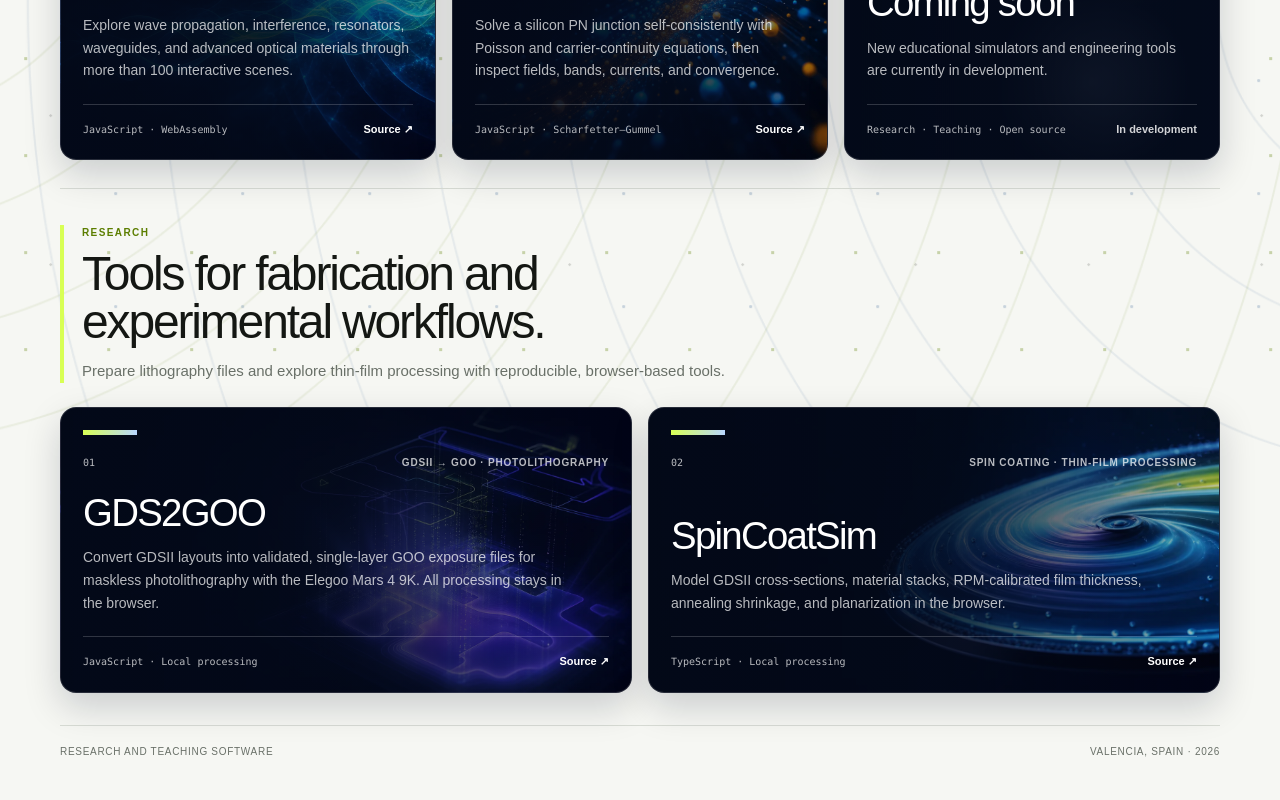
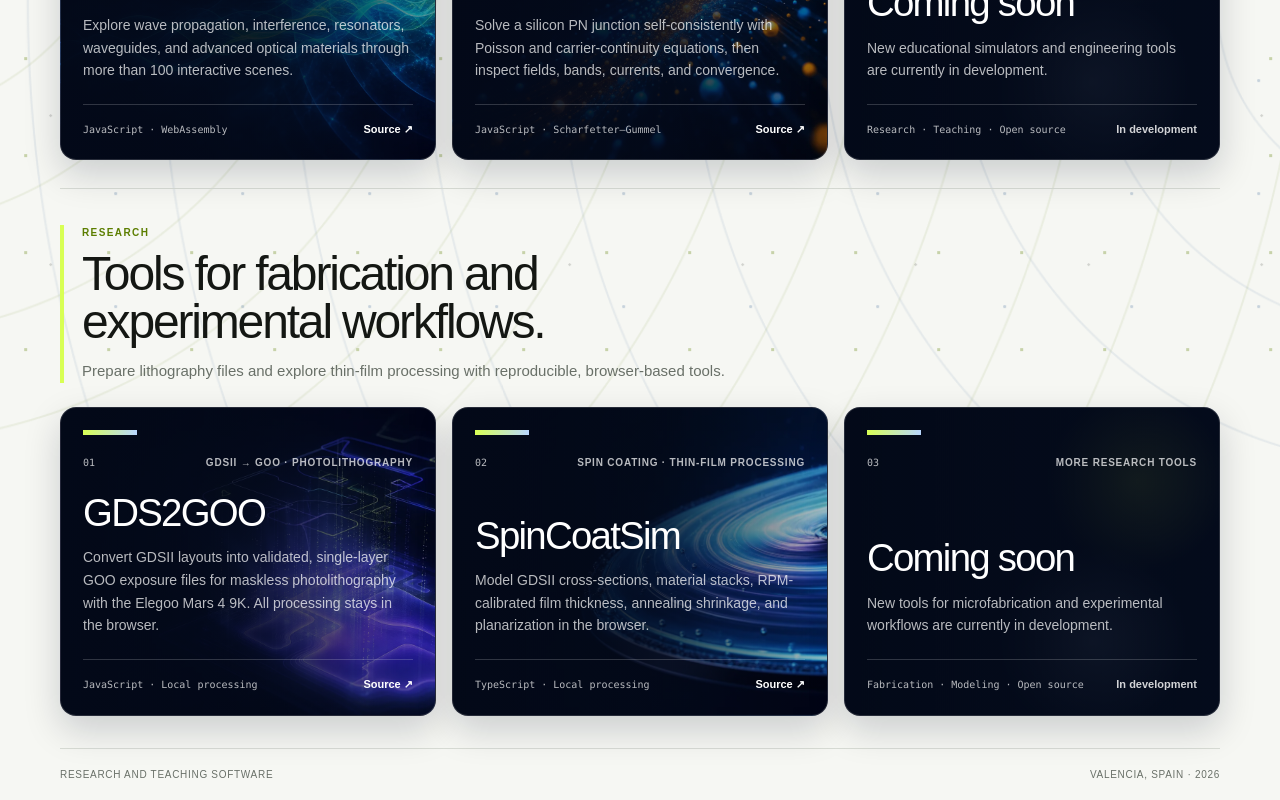
Before and after one commit to jorpago2/jorpago2.github.io, a Next.js app: page / in a window 1280 px wide. Shown: the part 490-1290 px from the top of the page. Before the commit the page ends 1267 px from the top, so only its background shows below. Built offline with nearby package versions, Linux system fonts and the light colour scheme.

Commit message:
add research coming soon card

```diff
--- a/app/globals.css
+++ b/app/globals.css
@@ -371,7 +371,7 @@ h2 {
 
 .research-list {
   display: grid;
-  grid-template-columns: repeat(2, minmax(0, 1fr));
+  grid-template-columns: repeat(3, minmax(0, 1fr));
   gap: 16px;
 }
 
--- a/app/page.tsx
+++ b/app/page.tsx
@@ -188,6 +188,24 @@ export default function Home() {
               </a>
             </div>
           </article>
+
+          <article className="simulator research-tool soon">
+            <div className="simulator-heading">
+              <span className="number">03</span>
+              <span className="field">More research tools</span>
+            </div>
+            <div className="simulator-copy">
+              <h2>Coming soon</h2>
+              <p>
+                New tools for microfabrication and experimental workflows are
+                currently in development.
+              </p>
+            </div>
+            <div className="simulator-footer">
+              <span className="detail">Fabrication · Modeling · Open source</span>
+              <span className="status">In development</span>
+            </div>
+          </article>
         </div>
       </section>
 
```
Also changed, not shown: 1 other file (tests, documents, lock files or other folders).
